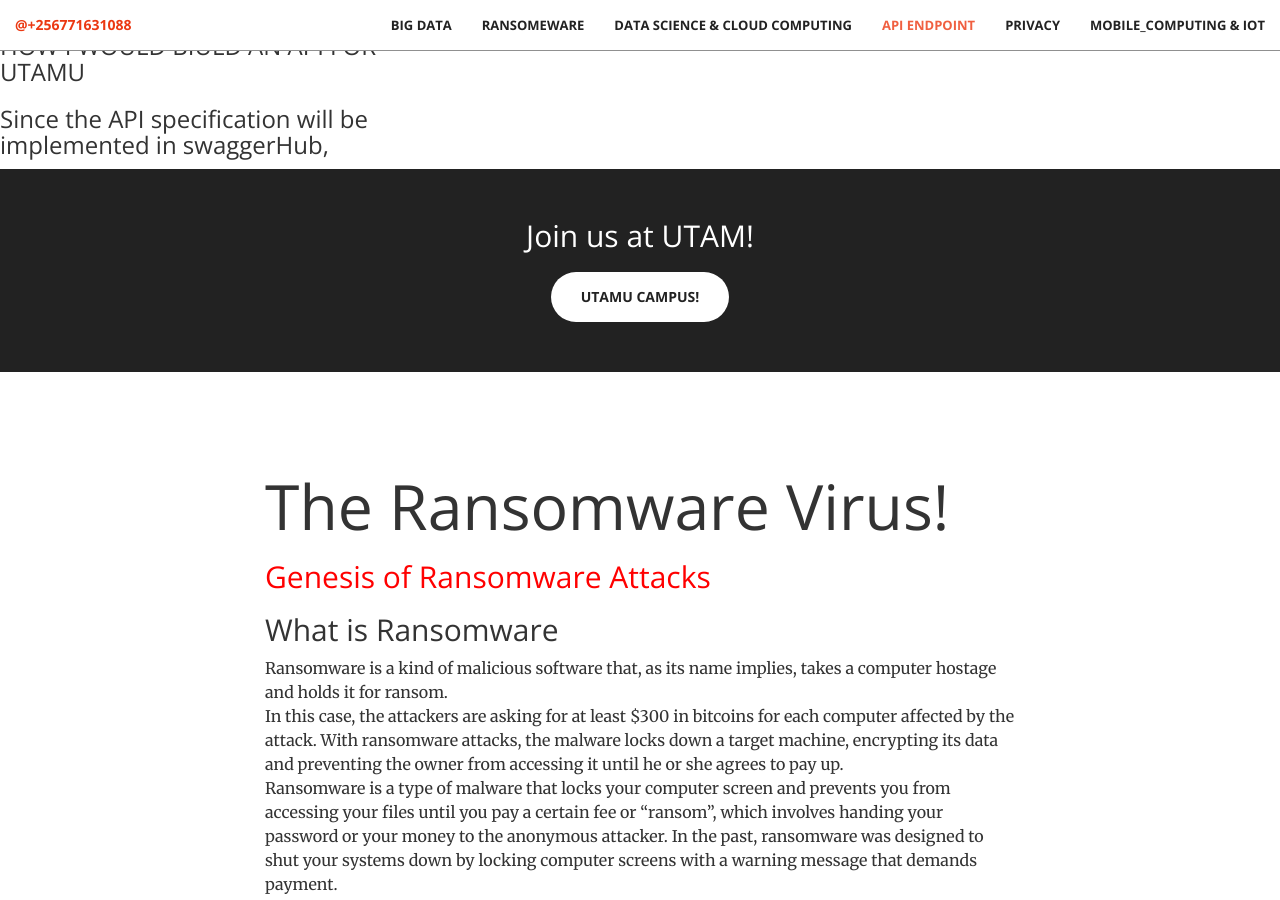
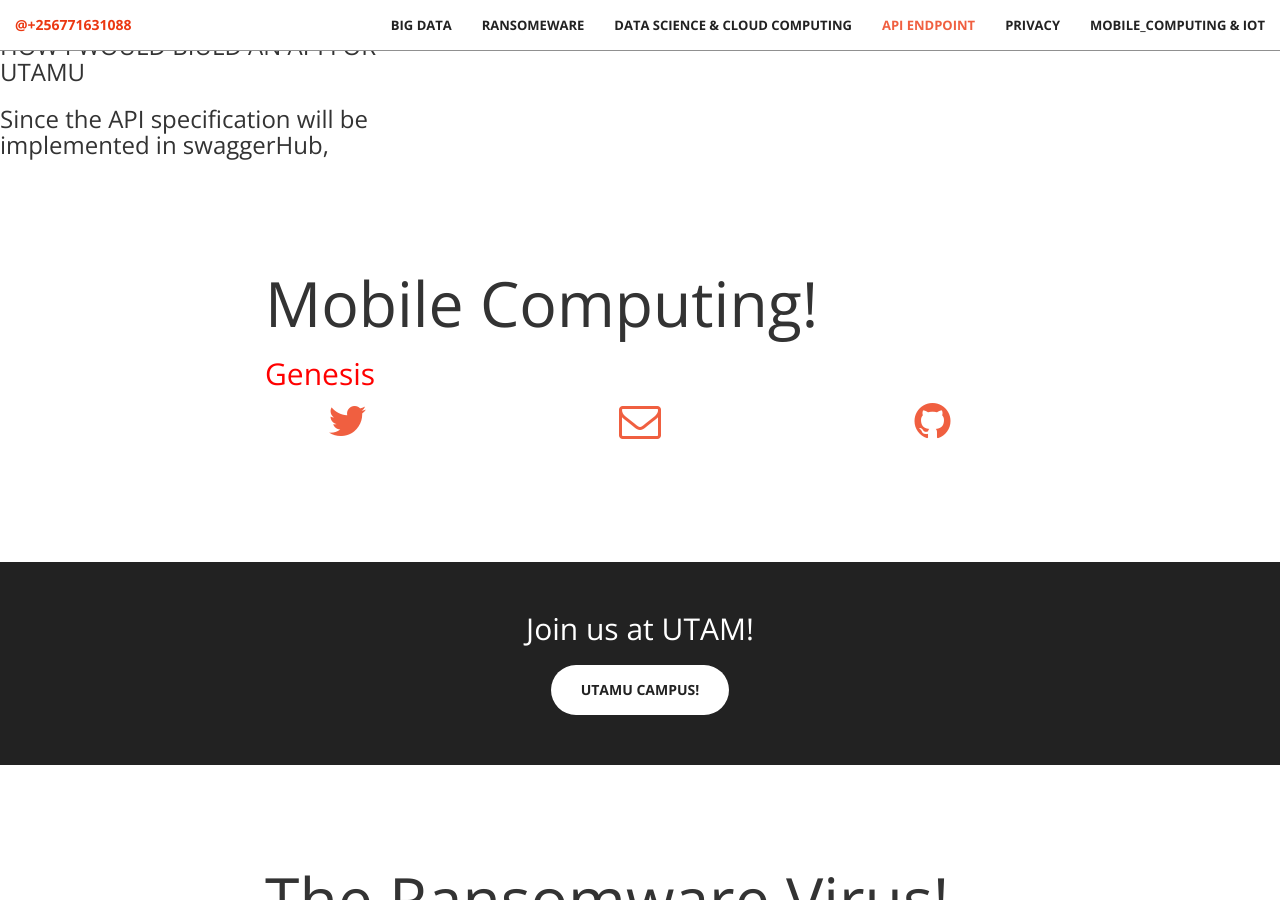
Before and after one commit to deromatic/deromatic.github.io, a Jekyll site: the page built from index.html, in a window 1280 px wide and 900 px high, scrolled down 5497 px. Built offline with Jekyll 4.4.1, drawn with Linux system fonts in a browser that asks for light colours.

Commit message:
Update front.html

```diff
--- a/_layouts/front.html
+++ b/_layouts/front.html
@@ -9,6 +9,7 @@
   {% include call-to-action.html %}
   {% include services.html %}
   {% include portfolio.html %}
+  {% include mobile_computing.html %}
   {% include aside.html %}
   {% include contact.html %}
   {% include scripts.html %}
```
